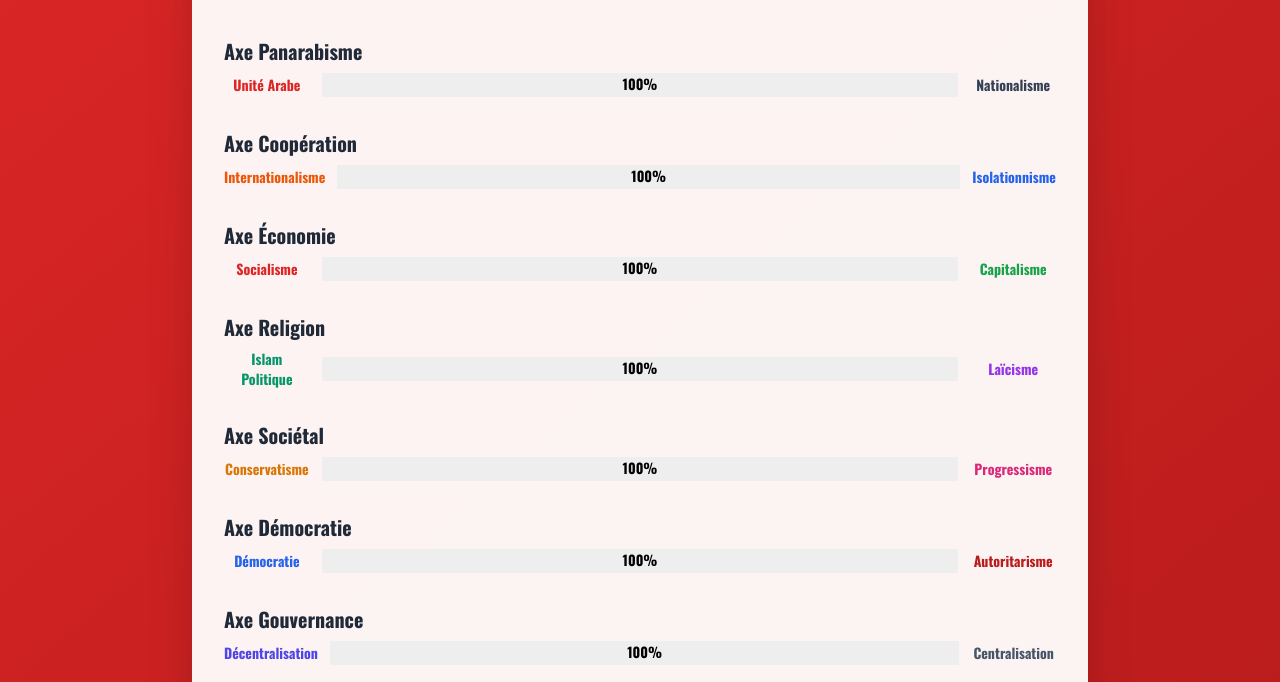
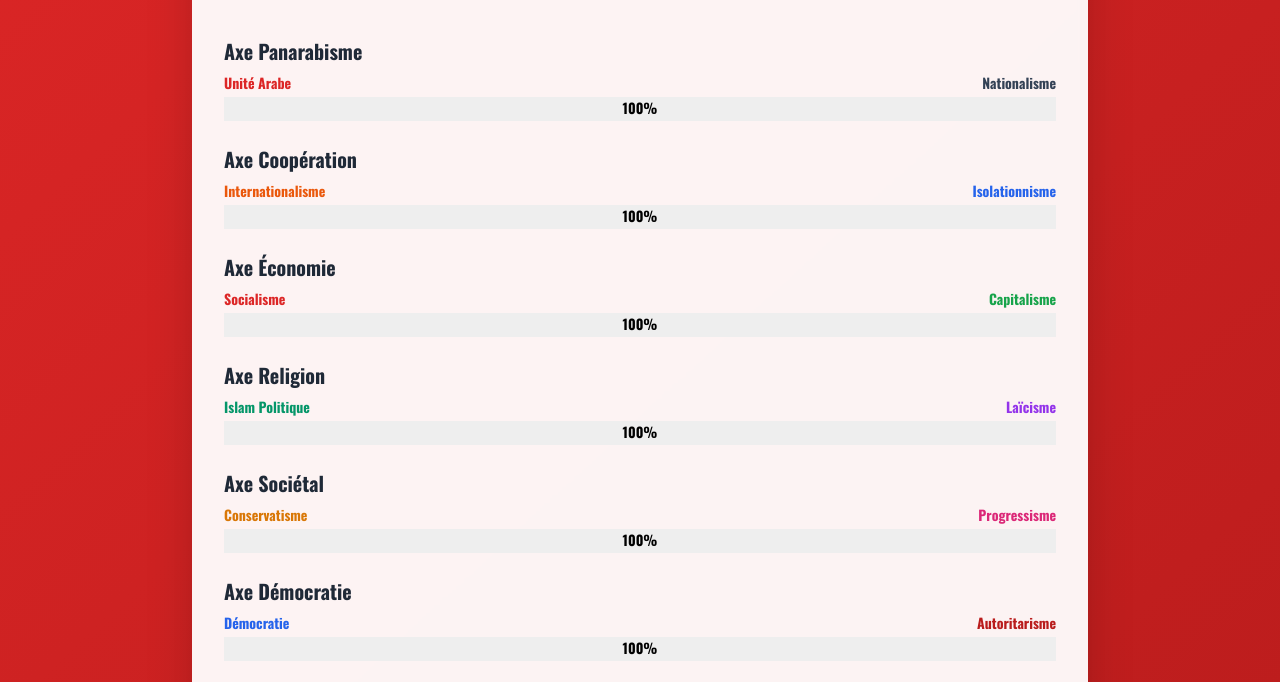
Before and after one commit to tunisianvalues/tunisianvalues.github.io, a plain HTML site: page results.html in a window 1280 px wide. Shown: the part 240-922 px from the top of the page. Drawn offline with nearby package versions, Linux system fonts and the light colour scheme.

Commit message:
Update results.html

```diff
--- a/results.html
+++ b/results.html
@@ -46,76 +46,62 @@
                     <p class="text-lg text-slate-600 mt-2">Profil le plus proche : <span id="ideology-label" class="font-bold text-red-600"></span></p>
                 </div>
 
-                <div class="space-y-8">
-                     <div>
+                <div class="space-y-6">
+                    <div>
                         <h3 class="text-xl font-bold text-gray-800 mb-2">Axe Panarabisme</h3>
-                        <div class="md:flex md:items-center md:gap-3">
-                            <span class="hidden md:block text-sm font-bold text-red-600 w-28 text-center">Unité Arabe</span>
-                            <div class="w-full">
-                                <div class="w-full bg-gray-200 rounded-full h-6 shadow-inner"><div class="flex h-full rounded-full"><div id="bar-left-pana" style="background-color: #c52a2a;" class="flex items-center justify-center text-white text-sm font-bold rounded-l-full pb-0.5"><span id="left-pana"></span></div><div id="bar-neutral-pana" style="background-color: #eeeeee;" class="flex items-center justify-center text-black text-sm font-bold pb-0.5"><span id="neutral-pana"></span></div><div id="bar-right-pana" style="background-color: #4b5563;" class="flex items-center justify-center text-white text-sm font-bold rounded-r-full pb-0.5"><span id="right-pana"></span></div></div></div>
-                            </div>
-                            <span class="hidden md:block text-sm font-bold text-slate-700 w-28 text-center">Nationalisme</span>
+                        <div class="flex justify-between items-baseline mb-1 text-sm">
+                            <span class="font-bold text-red-600">Unité Arabe</span>
+                            <span class="font-bold text-slate-700">Nationalisme</span>
                         </div>
+                        <div class="w-full bg-gray-200 rounded-full h-6 shadow-inner"><div class="flex h-full rounded-full"><div id="bar-left-pana" style="background-color: #c52a2a;" class="flex items-center justify-center text-white text-sm font-bold rounded-l-full pb-0.5"><span id="left-pana"></span></div><div id="bar-neutral-pana" style="background-color: #eeeeee;" class="flex items-center justify-center text-black text-sm font-bold pb-0.5"><span id="neutral-pana"></span></div><div id="bar-right-pana" style="background-color: #4b5563;" class="flex items-center justify-center text-white text-sm font-bold rounded-r-full pb-0.5"><span id="right-pana"></span></div></div></div>
                     </div>
                     <div>
                         <h3 class="text-xl font-bold text-gray-800 mb-2">Axe Coopération</h3>
-                        <div class="md:flex md:items-center md:gap-3">
-                            <span class="hidden md:block text-sm font-bold text-orange-600 w-28 text-center">Internationalisme</span>
-                            <div class="w-full">
-                                <div class="w-full bg-gray-200 rounded-full h-6 shadow-inner"><div class="flex h-full rounded-full"><div id="bar-left-coop" style="background-color: #ea580c;" class="flex items-center justify-center text-white text-sm font-bold rounded-l-full pb-0.5"><span id="left-coop"></span></div><div id="bar-neutral-coop" style="background-color: #eeeeee;" class="flex items-center justify-center text-black text-sm font-bold pb-0.5"><span id="neutral-coop"></span></div><div id="bar-right-coop" style="background-color: #3b82f6;" class="flex items-center justify-center text-white text-sm font-bold rounded-r-full pb-0.5"><span id="right-coop"></span></div></div></div>
-                            </div>
-                            <span class="hidden md:block text-sm font-bold text-blue-600 w-28 text-center">Isolationnisme</span>
+                        <div class="flex justify-between items-baseline mb-1 text-sm">
+                            <span class="font-bold text-orange-600">Internationalisme</span>
+                            <span class="font-bold text-blue-600">Isolationnisme</span>
                         </div>
+                        <div class="w-full bg-gray-200 rounded-full h-6 shadow-inner"><div class="flex h-full rounded-full"><div id="bar-left-coop" style="background-color: #ea580c;" class="flex items-center justify-center text-white text-sm font-bold rounded-l-full pb-0.5"><span id="left-coop"></span></div><div id="bar-neutral-coop" style="background-color: #eeeeee;" class="flex items-center justify-center text-black text-sm font-bold pb-0.5"><span id="neutral-coop"></span></div><div id="bar-right-coop" style="background-color: #3b82f6;" class="flex items-center justify-center text-white text-sm font-bold rounded-r-full pb-0.5"><span id="right-coop"></span></div></div></div>
                     </div>
                     <div>
                         <h3 class="text-xl font-bold text-gray-800 mb-2">Axe Économie</h3>
-                        <div class="md:flex md:items-center md:gap-3">
-                            <span class="hidden md:block text-sm font-bold text-red-600 w-28 text-center">Socialisme</span>
-                            <div class="w-full">
-                                <div class="w-full bg-gray-200 rounded-full h-6 shadow-inner"><div class="flex h-full rounded-full"><div id="bar-left-econ" style="background-color: #c52a2a;" class="flex items-center justify-center text-white text-sm font-bold rounded-l-full pb-0.5"><span id="left-econ"></span></div><div id="bar-neutral-econ" style="background-color: #eeeeee;" class="flex items-center justify-center text-black text-sm font-bold pb-0.5"><span id="neutral-econ"></span></div><div id="bar-right-econ" style="background-color: #16a34a;" class="flex items-center justify-center text-white text-sm font-bold rounded-r-full pb-0.5"><span id="right-econ"></span></div></div></div>
-                            </div>
-                            <span class="hidden md:block text-sm font-bold text-green-600 w-28 text-center">Capitalisme</span>
+                        <div class="flex justify-between items-baseline mb-1 text-sm">
+                            <span class="font-bold text-red-600">Socialisme</span>
+                            <span class="font-bold text-green-600">Capitalisme</span>
                         </div>
+                        <div class="w-full bg-gray-200 rounded-full h-6 shadow-inner"><div class="flex h-full rounded-full"><div id="bar-left-econ" style="background-color: #c52a2a;" class="flex items-center justify-center text-white text-sm font-bold rounded-l-full pb-0.5"><span id="left-econ"></span></div><div id="bar-neutral-econ" style="background-color: #eeeeee;" class="flex items-center justify-center text-black text-sm font-bold pb-0.5"><span id="neutral-econ"></span></div><div id="bar-right-econ" style="background-color: #16a34a;" class="flex items-center justify-center text-white text-sm font-bold rounded-r-full pb-0.5"><span id="right-econ"></span></div></div></div>
                     </div>
                     <div>
                         <h3 class="text-xl font-bold text-gray-800 mb-2">Axe Religion</h3>
-                        <div class="md:flex md:items-center md:gap-3">
-                            <span class="hidden md:block text-sm font-bold text-emerald-600 w-28 text-center">Islam Politique</span>
-                            <div class="w-full">
-                                <div class="w-full bg-gray-200 rounded-full h-6 shadow-inner"><div class="flex h-full rounded-full"><div id="bar-left-reli" style="background-color: #059669;" class="flex items-center justify-center text-white text-sm font-bold rounded-l-full pb-0.5"><span id="left-reli"></span></div><div id="bar-neutral-reli" style="background-color: #eeeeee;" class="flex items-center justify-center text-black text-sm font-bold pb-0.5"><span id="neutral-reli"></span></div><div id="bar-right-reli" style="background-color: #9333ea;" class="flex items-center justify-center text-white text-sm font-bold rounded-r-full pb-0.5"><span id="right-reli"></span></div></div></div>
-                            </div>
-                            <span class="hidden md:block text-sm font-bold text-purple-600 w-28 text-center">Laïcisme</span>
+                        <div class="flex justify-between items-baseline mb-1 text-sm">
+                            <span class="font-bold text-emerald-600">Islam Politique</span>
+                            <span class="font-bold text-purple-600">Laïcisme</span>
                         </div>
+                        <div class="w-full bg-gray-200 rounded-full h-6 shadow-inner"><div class="flex h-full rounded-full"><div id="bar-left-reli" style="background-color: #059669;" class="flex items-center justify-center text-white text-sm font-bold rounded-l-full pb-0.5"><span id="left-reli"></span></div><div id="bar-neutral-reli" style="background-color: #eeeeee;" class="flex items-center justify-center text-black text-sm font-bold pb-0.5"><span id="neutral-reli"></span></div><div id="bar-right-reli" style="background-color: #9333ea;" class="flex items-center justify-center text-white text-sm font-bold rounded-r-full pb-0.5"><span id="right-reli"></span></div></div></div>
                     </div>
                     <div>
                         <h3 class="text-xl font-bold text-gray-800 mb-2">Axe Sociétal</h3>
-                        <div class="md:flex md:items-center md:gap-3">
-                            <span class="hidden md:block text-sm font-bold text-amber-600 w-28 text-center">Conservatisme</span>
-                            <div class="w-full">
-                                <div class="w-full bg-gray-200 rounded-full h-6 shadow-inner"><div class="flex h-full rounded-full"><div id="bar-left-soci" style="background-color: #d97706;" class="flex items-center justify-center text-white text-sm font-bold rounded-l-full pb-0.5"><span id="left-soci"></span></div><div id="bar-neutral-soci" style="background-color: #eeeeee;" class="flex items-center justify-center text-black text-sm font-bold pb-0.5"><span id="neutral-soci"></span></div><div id="bar-right-soci" style="background-color: #db2777;" class="flex items-center justify-center text-white text-sm font-bold rounded-r-full pb-0.5"><span id="right-soci"></span></div></div></div>
-                            </div>
-                            <span class="hidden md:block text-sm font-bold text-pink-600 w-28 text-center">Progressisme</span>
+                        <div class="flex justify-between items-baseline mb-1 text-sm">
+                            <span class="font-bold text-amber-600">Conservatisme</span>
+                            <span class="font-bold text-pink-600">Progressisme</span>
                         </div>
+                        <div class="w-full bg-gray-200 rounded-full h-6 shadow-inner"><div class="flex h-full rounded-full"><div id="bar-left-soci" style="background-color: #d97706;" class="flex items-center justify-center text-white text-sm font-bold rounded-l-full pb-0.5"><span id="left-soci"></span></div><div id="bar-neutral-soci" style="background-color: #eeeeee;" class="flex items-center justify-center text-black text-sm font-bold pb-0.5"><span id="neutral-soci"></span></div><div id="bar-right-soci" style="background-color: #db2777;" class="flex items-center justify-center text-white text-sm font-bold rounded-r-full pb-0.5"><span id="right-soci"></span></div></div></div>
                     </div>
                     <div>
                         <h3 class="text-xl font-bold text-gray-800 mb-2">Axe Démocratie</h3>
-                        <div class="md:flex md:items-center md:gap-3">
-                            <span class="hidden md:block text-sm font-bold text-blue-600 w-28 text-center">Démocratie</span>
-                            <div class="w-full">
-                                <div class="w-full bg-gray-200 rounded-full h-6 shadow-inner"><div class="flex h-full rounded-full"><div id="bar-left-demo" style="background-color: #2563eb;" class="flex items-center justify-center text-white text-sm font-bold rounded-l-full pb-0.5"><span id="left-demo"></span></div><div id="bar-neutral-demo" style="background-color: #eeeeee;" class="flex items-center justify-center text-black text-sm font-bold pb-0.5"><span id="neutral-demo"></span></div><div id="bar-right-demo" style="background-color: #c52a2a;" class="flex items-center justify-center text-white text-sm font-bold rounded-r-full pb-0.5"><span id="right-demo"></span></div></div></div>
-                            </div>
-                            <span class="hidden md:block text-sm font-bold text-red-700 w-28 text-center">Autoritarisme</span>
+                        <div class="flex justify-between items-baseline mb-1 text-sm">
+                            <span class="font-bold text-blue-600">Démocratie</span>
+                            <span class="font-bold text-red-700">Autoritarisme</span>
                         </div>
+                        <div class="w-full bg-gray-200 rounded-full h-6 shadow-inner"><div class="flex h-full rounded-full"><div id="bar-left-demo" style="background-color: #2563eb;" class="flex items-center justify-center text-white text-sm font-bold rounded-l-full pb-0.5"><span id="left-demo"></span></div><div id="bar-neutral-demo" style="background-color: #eeeeee;" class="flex items-center justify-center text-black text-sm font-bold pb-0.5"><span id="neutral-demo"></span></div><div id="bar-right-demo" style="background-color: #c52a2a;" class="flex items-center justify-center text-white text-sm font-bold rounded-r-full pb-0.5"><span id="right-demo"></span></div></div></div>
                     </div>
                     <div>
                         <h3 class="text-xl font-bold text-gray-800 mb-2">Axe Gouvernance</h3>
-                        <div class="md:flex md:items-center md:gap-3">
-                            <span class="hidden md:block text-sm font-bold text-indigo-600 w-28 text-center">Décentralisation</span>
-                            <div class="w-full">
-                                <div class="w-full bg-gray-200 rounded-full h-6 shadow-inner"><div class="flex h-full rounded-full"><div id="bar-left-decent" style="background-color: #4f46e5;" class="flex items-center justify-center text-white text-sm font-bold rounded-l-full pb-0.5"><span id="left-decent"></span></div><div id="bar-neutral-decent" style="background-color: #eeeeee;" class="flex items-center justify-center text-black text-sm font-bold pb-0.5"><span id="neutral-decent"></span></div><div id="bar-right-decent" style="background-color: #64748b;" class="flex items-center justify-center text-white text-sm font-bold rounded-r-full pb-0.5"><span id="right-decent"></span></div></div></div>
-                            </div>
-                            <span class="hidden md:block text-sm font-bold text-slate-600 w-28 text-center">Centralisation</span>
+                        <div class="flex justify-between items-baseline mb-1 text-sm">
+                            <span class="font-bold text-indigo-600">Décentralisation</span>
+                            <span class="font-bold text-slate-600">Centralisation</span>
                         </div>
+                        <div class="w-full bg-gray-200 rounded-full h-6 shadow-inner"><div class="flex h-full rounded-full"><div id="bar-left-decent" style="background-color: #4f46e5;" class="flex items-center justify-center text-white text-sm font-bold rounded-l-full pb-0.5"><span id="left-decent"></span></div><div id="bar-neutral-decent" style="background-color: #eeeeee;" class="flex items-center justify-center text-black text-sm font-bold pb-0.5"><span id="neutral-decent"></span></div><div id="bar-right-decent" style="background-color: #64748b;" class="flex items-center justify-center text-white text-sm font-bold rounded-r-full pb-0.5"><span id="right-decent"></span></div></div></div>
                     </div>
                 </div>
 
@@ -141,7 +127,7 @@
         </style>
         <div id="share-card" class="w-full h-full p-12 flex flex-col justify-center font-oswald relative text-white bg-zinc-900" style="font-family: 'Oswald', sans-serif; background-image: radial-gradient(circle at top, rgba(153, 27, 27, 0.4), transparent 70%);">
 
-            <header class="text-center border-b-2 border-white/20 pb-6 mb-10"> <!-- CHANGEMENT: Marge en bas (mb) légèrement augmentée -->
+            <header class="text-center border-b-2 border-white/20 pb-6 mb-10">
                 <img src="TUNISIAN VALUES.png" alt="Logo" class="h-24 w-auto mx-auto mb-4">
                 <h1 class="text-6xl font-bold uppercase tracking-widest" style="text-shadow: 0 0 15px rgba(255, 50, 50, 0.5);">Mes Résultats</h1>
                 <h2 class="text-4xl font-light text-white/80 mt-2">Profil : <span id="share-ideology" class="font-bold text-red-400"></span></h2>
@@ -419,7 +405,7 @@
                 width: 1080,
                 height: 1350,
                 logging: false,
-                backgroundColor: '#18181B' // Fond au cas où
+                backgroundColor: '#18181B'
             });
 
             const link = document.createElement('a');
@@ -432,7 +418,7 @@
             alert("Désolé, une erreur est survenue lors de la création de l'image. Veuillez réessayer.");
         } finally {
             downloadButton.disabled = false;
-            downloadButton.innerText = "Télécharger la Bannière";
+            downloadButton.innerText = "Télécharger mes résultats";
         }
     }
     </script>
```
